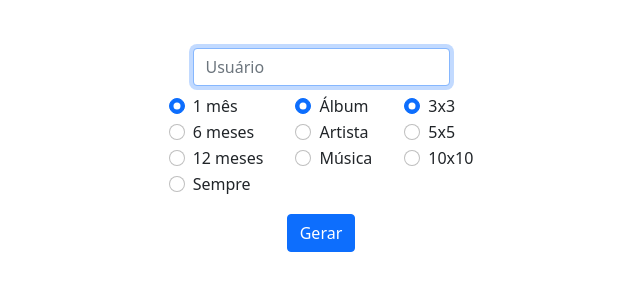
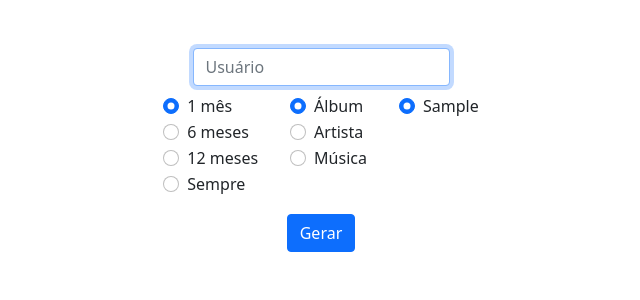
Before and after one commit to nezzzumi/lastfm-collage, a Django app: page / in a window 1280 px wide. Shown: the top 300 px of the page, without its empty margins (319-959 px from the left). Run offline with Django 4.2, Linux system fonts and the light colour scheme; tables that the repository leaves empty hold one stand-in row (values such as "Sample post").

Commit message:
feat: adiciona opções de tamanho de forma dinâmica

```diff
--- a/templates/index.html
+++ b/templates/index.html
@@ -140,43 +140,23 @@
               </div>
             </div>
             <div class="size-options my-2 mx-3">
+              {% for size in sizes %}
               <div class="form-check">
                 <label class="form-check-label">
                   <input
                     type="radio"
                     class="form-check-input"
                     name="size"
-                    id="size-3x3"
-                    value="3x3"
-                    checked
+                    id="size-{{ size }}"
+                    value="{{ size }}"
+                    {% if forloop.last %}
+                      checked
+                    {% endif %}
                   />
-                  3x3
+                  {{ size }}
                 </label>
               </div>
-              <div class="form-check">
-                <label class="form-check-label">
-                  <input
-                    type="radio"
-                    class="form-check-input"
-                    name="size"
-                    id="size-5x5"
-                    value="5x5"
-                  />
-                  5x5
-                </label>
-              </div>
-              <div class="form-check">
-                <label class="form-check-label">
-                  <input
-                    type="radio"
-                    class="form-check-input"
-                    name="size"
-                    id="size-10x10"
-                    value="10x10"
-                  />
-                  10x10
-                </label>
-              </div>
+              {% endfor %}
             </div>
           </div>
         </div>
--- a/web/views.py
+++ b/web/views.py
@@ -12,7 +12,10 @@ class IndexView(View):
     lastfm = LastFM(settings.LASTFM_API_KEY)
 
     def get(self, request: HttpRequest) -> HttpResponse:
-        return render(request, 'index.html')
+        sizes = Size.objects.order_by('items').all()
+        sizes = [size.size for size in sizes]
+
+        return render(request, 'index.html', context={'sizes': sizes})
 
     def post(self, request: HttpRequest) -> HttpResponse:
         user = request.POST.get('user')
```
